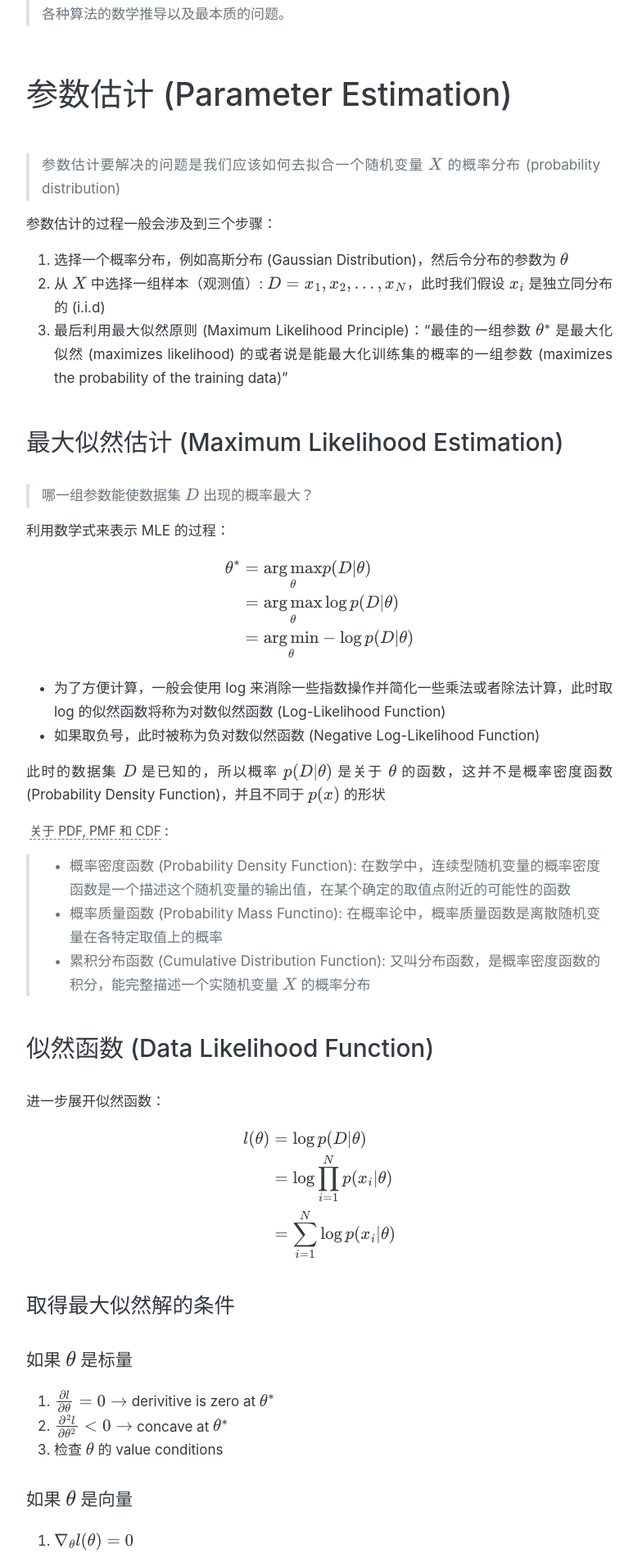
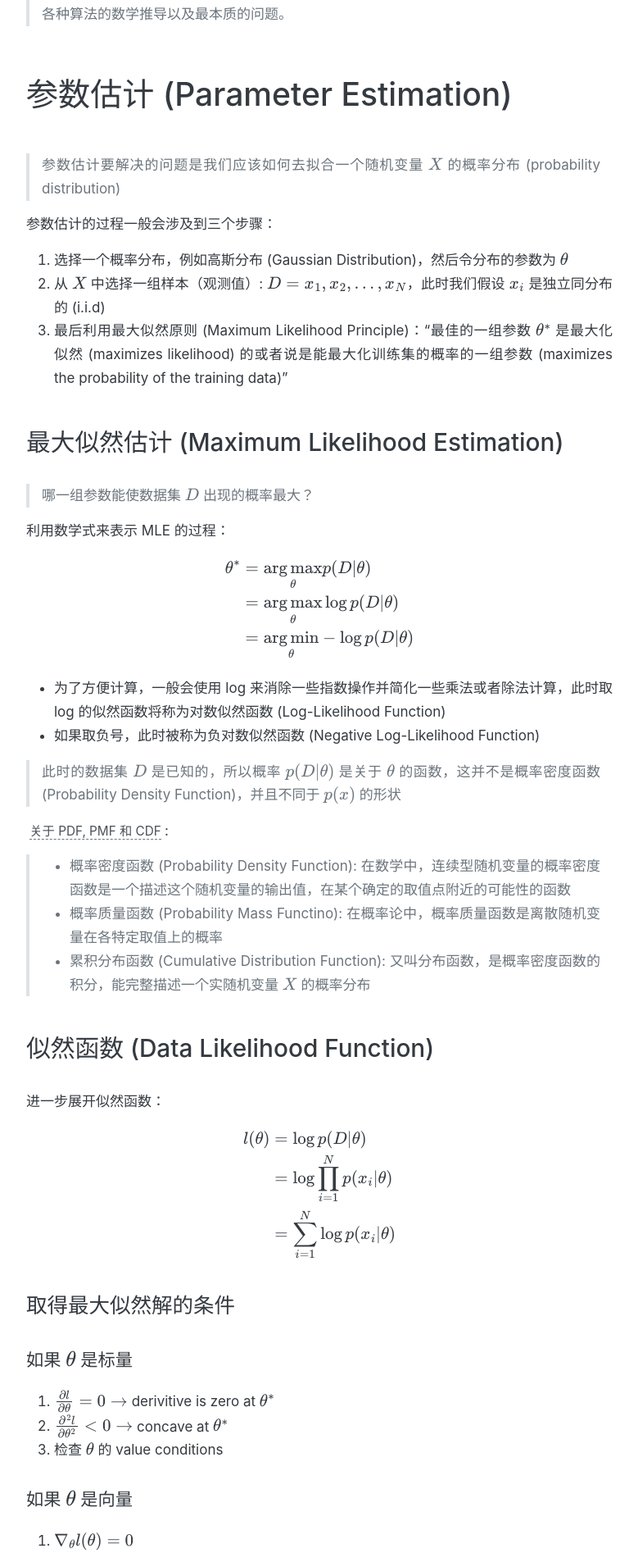
Before and after one commit to Guangwoen/Guangwoen.GitHub.io, a Jekyll site: the page built from _posts/2025-01-04-CS5487-parameter_estimation.md, in a window 1280 px wide. Shown: the part 336-2230 px from the top of the page at 82% size, without its empty margins (250-1029 px from the left). Built offline with Jekyll 4.4.1, drawn with Linux system fonts in a browser that asks for light colours; formulas are drawn with MathJax 3.

Commit message:
fixed typo

```diff
--- a/_posts/2025-01-04-CS5487-parameter_estimation.md
+++ b/_posts/2025-01-04-CS5487-parameter_estimation.md
@@ -35,7 +35,7 @@ $$
 - 为了方便计算，一般会使用 log 来消除一些指数操作并简化一些乘法或者除法计算，此时取 log 的似然函数将称为对数似然函数 (Log-Likelihood Function)
 - 如果取负号，此时被称为负对数似然函数 (Negative Log-Likelihood Function)
 
-此时的数据集 $D$ 是已知的，所以概率 $p(D\|\theta)$ 是关于 $\theta$ 的函数，这并不是概率密度函数 (Probability Density Function)，并且不同于 $p(x)$ 的形状
+> 此时的数据集 $D$ 是已知的，所以概率 $p(D\|\theta)$ 是关于 $\theta$ 的函数，这并不是概率密度函数 (Probability Density Function)，并且不同于 $p(x)$ 的形状
 
 [关于 PDF, PMF 和 CDF](https://blog.csdn.net/wzgbm/article/details/51680540):
 
```
